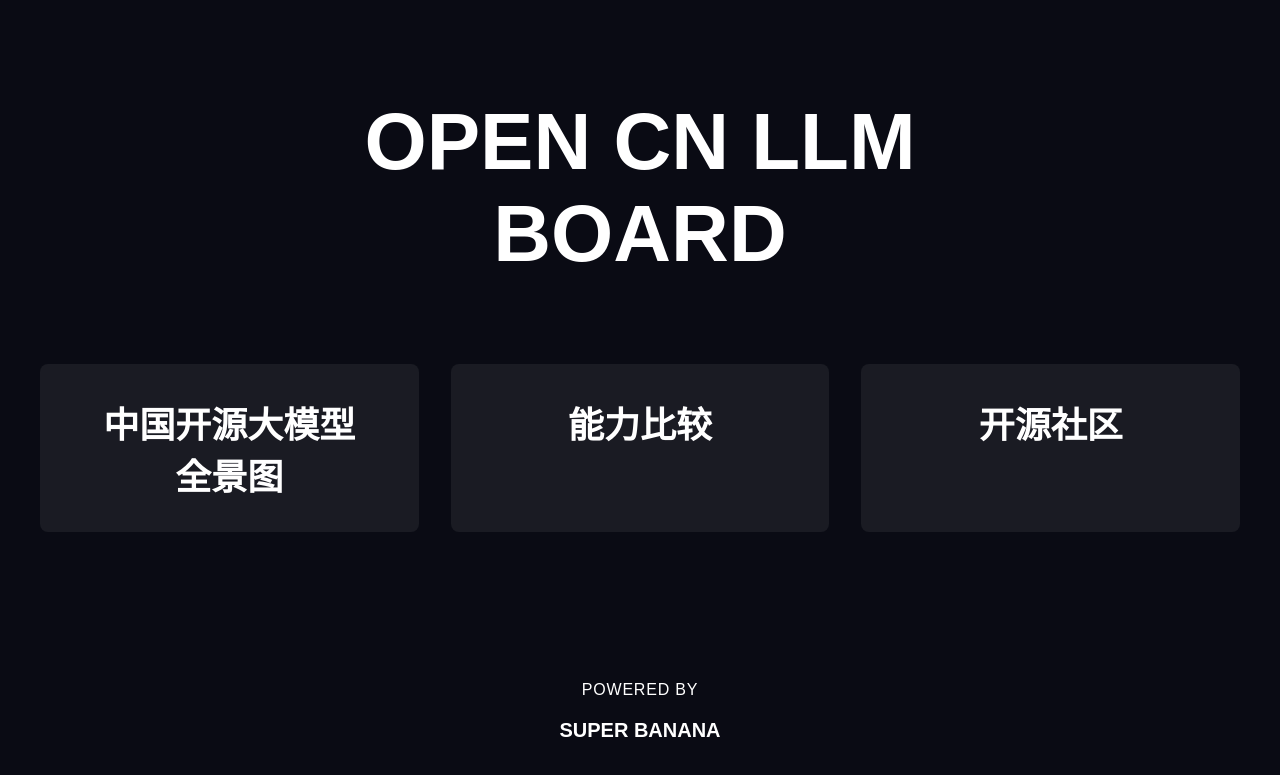
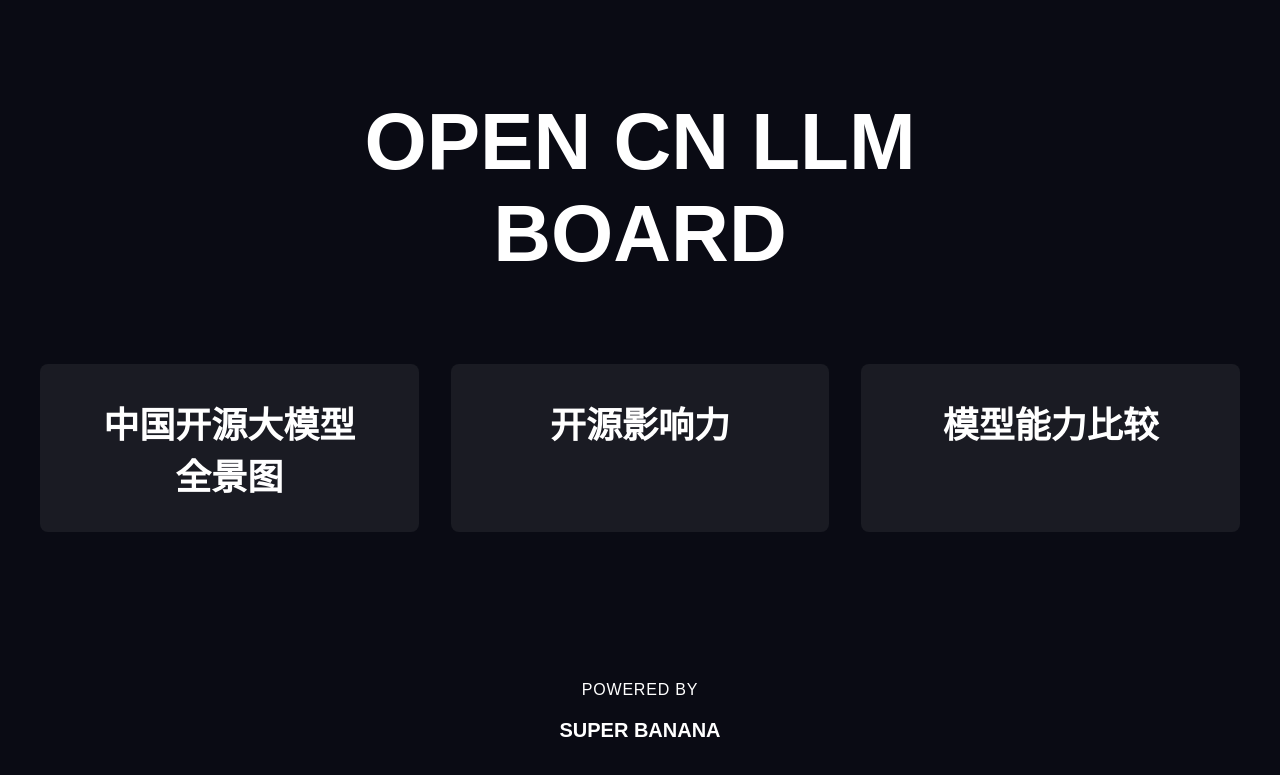
Before and after one commit to hoowolf/LLM-Board, a plain HTML site: page web/index.html in a window 1280 px wide. Shown: the part 75-850 px from the top of the page. Drawn offline with Linux system fonts and the light colour scheme.

Commit message:
Update index.html

```diff
--- a/web/index.html
+++ b/web/index.html
@@ -159,12 +159,12 @@
                 </script>
                 <div class="grid-item">
                     <h2>
-                        能力比较
+                        开源影响力
                     </h2>
                 </div>
                 <div class="grid-item">
                     <h2>
-                        开源社区
+                        模型能力比较
                     </h2>
                 </div>
             </div>
```
